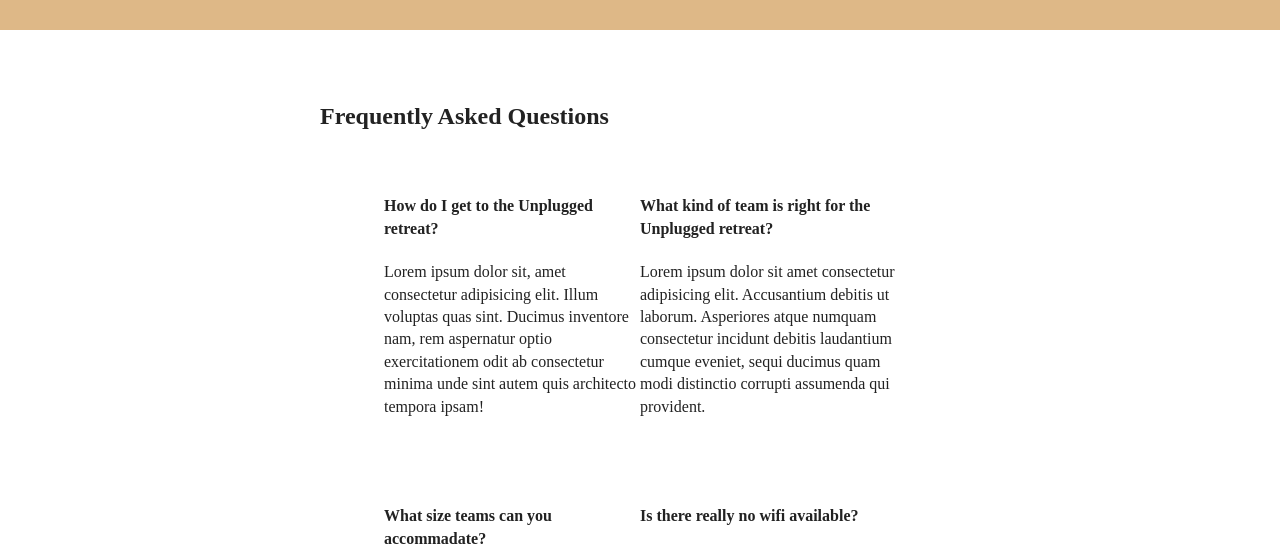
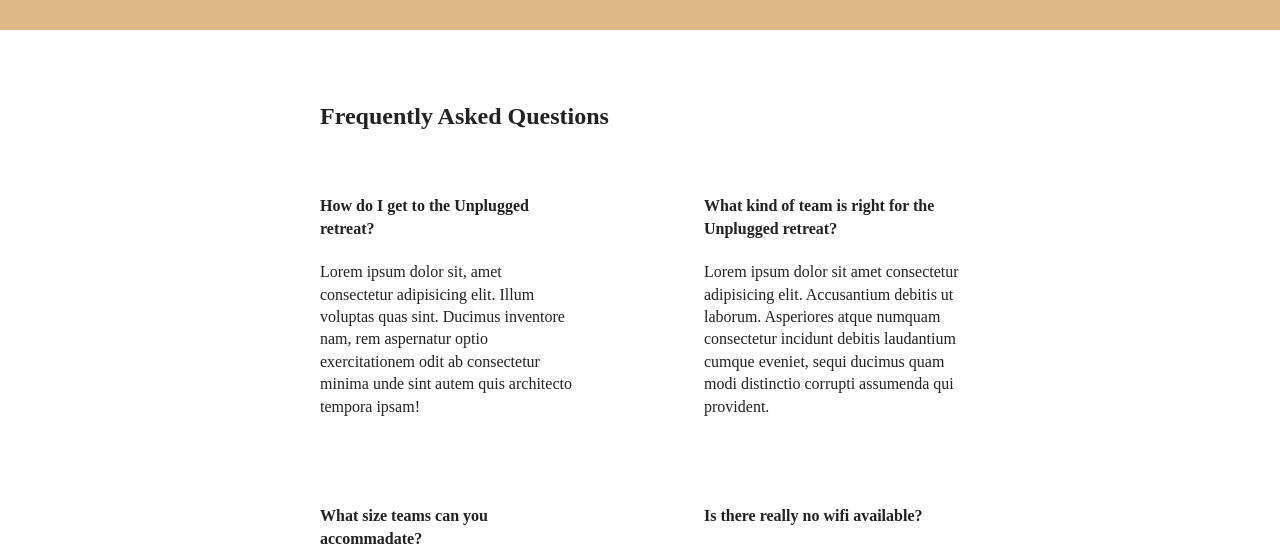
Before and after one commit to MJDellorusso/unplugged, a website: page faq/index.html in a window 1280 px wide. Shown: the part 198-744 px from the top of the page. Drawn offline with Linux system fonts and the light colour scheme.

Commit message:
Added CSS for tablet FAQ page breakpoint

```diff
--- a/css/main.css
+++ b/css/main.css
@@ -636,7 +636,7 @@ aside h3 {
 ========================================================*/
 
 .faq .content-wrapper {
-      justify-content: ;
+      justify-content: space-between;
 
 }
 
```
